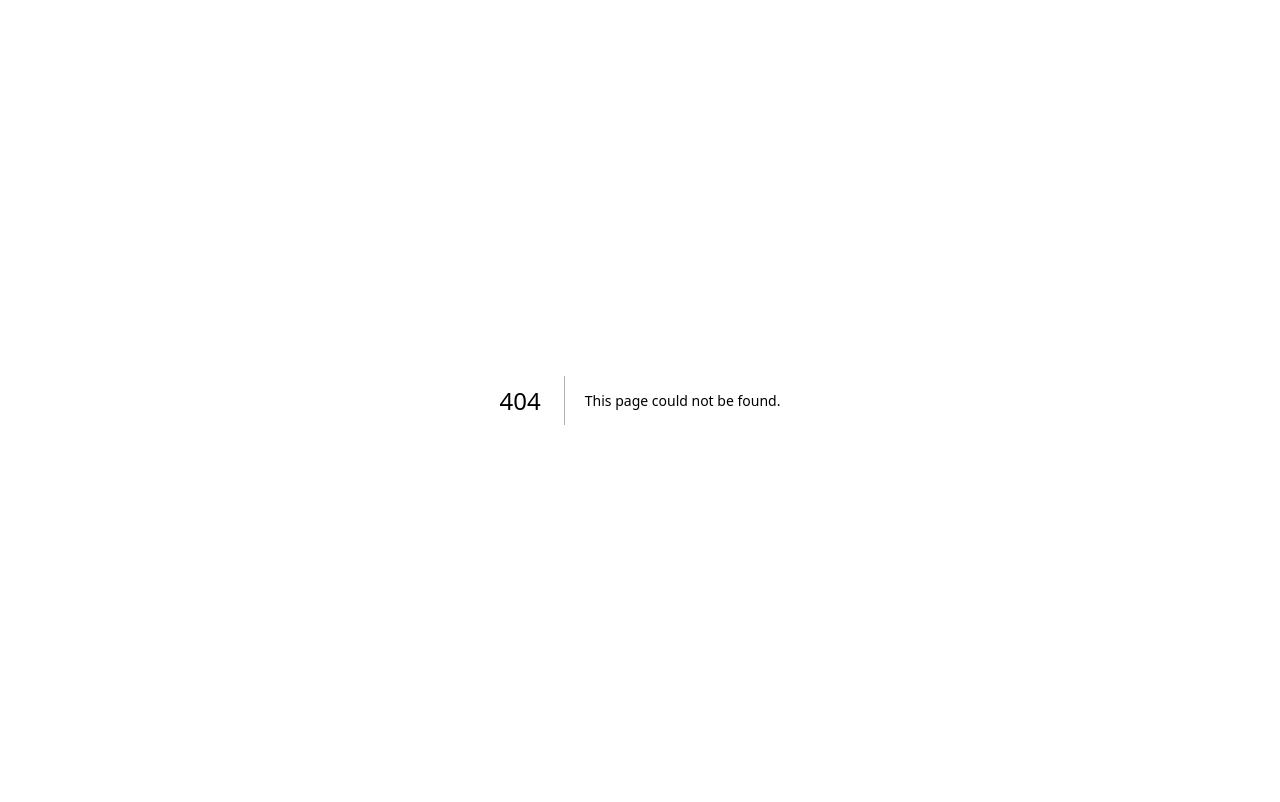
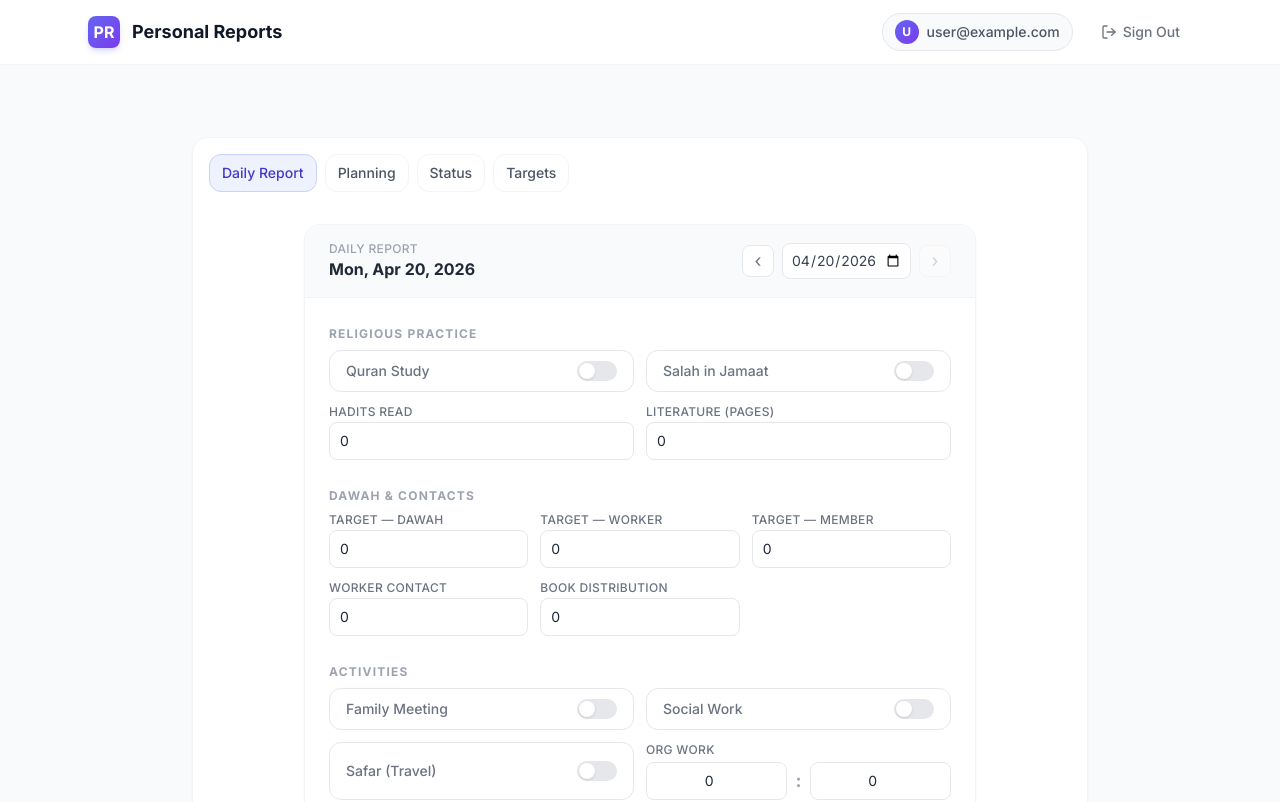
Before and after one commit to hsntareq/bjiweb, a Next.js app: page /personal-report in a window 1280 px wide. Before the commit this address had no page. Shown: the top 802 px of the page. Built offline with nearby package versions, Linux system fonts and the light colour scheme; no server answers; sample sign-in values are in the browser's storage.

Commit message:
chore: sync local changes

```diff
--- a/next.config.js
+++ /dev/null
@@ -1,9 +0,0 @@
-// This file sets the default port for Next.js dev server to 3000
-module.exports = {
-  devIndicators: {
-    port: 3000,
-  },
-  experimental: {
-    serverComponentsExternalPackages: ['next-auth', '@auth/core'],
-  },
-};
--- a/next.config.mjs
+++ b/next.config.mjs
@@ -1,8 +1,4 @@
 /** @type {import('next').NextConfig} */
-const nextConfig = {
-  experimental: {
-    serverComponentsExternalPackages: ['next-auth', '@auth/core'],
-  },
-};
+const nextConfig = {};
 
 export default nextConfig;
--- a/src/app/dashboard/page.tsx
+++ b/src/app/dashboard/page.tsx
@@ -2,7 +2,6 @@ import { ChevronRight, Clock, Package, ShoppingCart, TrendingUp } from "lucide-r
 import { getServerSession } from "next-auth";
 import { redirect } from "next/navigation";
 import { authOptions } from "../api/auth/[...nextauth]/route";
-import PersonalReportFormWrapper from "./personal-report-form-wrapper";
 import SignOutButton from "./sign-out-button";
 
 const stats = [
@@ -63,8 +62,12 @@ export default async function DashboardPage() {
 					))}
 				</div>
 
-				{/* Personal Report Form */}
-				<PersonalReportFormWrapper />
+				{/* Personal Report - moved to separate page */}
+				<div className="bg-white border border-gray-100 rounded-2xl p-6 shadow-sm mb-6">
+					<h2 className="text-sm font-bold text-gray-900 mb-2">Personal Reports</h2>
+					<p className="text-sm text-gray-500 mb-4">Daily reports, planning, status and targets — open the personal reports page to manage them.</p>
+					<a href="/personal-report" className="inline-flex items-center gap-2 px-4 py-2 rounded-lg bg-indigo-600 text-white text-sm font-semibold hover:opacity-95">Open Personal Reports</a>
+				</div>
 
 				{/* Quick actions */}
 				<div className="grid md:grid-cols-2 gap-4">
--- a/src/app/dashboard/personal-report-form-wrapper.tsx
+++ b/src/app/dashboard/personal-report-form-wrapper.tsx
@@ -7,7 +7,11 @@ import PersonalReportForm from "./personal-report-form";
 const API_URL = process.env.NEXT_PUBLIC_API_URL || "http://localhost:3001";
 
 function todayStr() {
-	return new Date().toISOString().split("T")[0];
+	const d = new Date();
+	const yyyy = d.getFullYear();
+	const mm = String(d.getMonth() + 1).padStart(2, "0");
+	const dd = String(d.getDate()).padStart(2, "0");
+	return `${yyyy}-${mm}-${dd}`;
 }
 
 export default function PersonalReportFormWrapper() {
--- a/src/app/dashboard/personal-report-form.tsx
+++ b/src/app/dashboard/personal-report-form.tsx
@@ -40,11 +40,19 @@ const emptyReport = (): ReportData => ({
 });
 
 function toDateStr(d: Date) {
-	return d.toISOString().split("T")[0];
+	const yyyy = d.getFullYear();
+	const mm = String(d.getMonth() + 1).padStart(2, "0");
+	const dd = String(d.getDate()).padStart(2, "0");
+	return `${yyyy}-${mm}-${dd}`;
+}
+
+function parseDateStr(dateStr: string) {
+	const [y, m, d] = dateStr.split("-").map((v) => Number(v));
+	return new Date(y, (m || 1) - 1, d || 1);
 }
 
 function formatDisplayDate(dateStr: string) {
-	const d = new Date(dateStr + "T00:00:00");
+	const d = parseDateStr(dateStr);
 	return d.toLocaleDateString("en-US", { weekday: "short", month: "short", day: "numeric", year: "numeric" });
 }
 
@@ -124,7 +132,7 @@ export default function PersonalReportForm({
 	}
 
 	function shiftDate(days: number) {
-		const d = new Date(date + "T00:00:00");
+		const d = parseDateStr(date);
 		d.setDate(d.getDate() + days);
 		onDateChange(toDateStr(d));
 	}
--- /dev/null
+++ b/src/app/personal-report/PersonalReportTabs.tsx
@@ -0,0 +1,43 @@
+"use client";
+import { useState } from "react";
+import PersonalReportFormWrapper from "../dashboard/personal-report-form-wrapper";
+
+export default function PersonalReportTabs() {
+	const tabs = ["Daily Report", "Planning", "Status", "Targets"];
+	const [active, setActive] = useState(0);
+
+	return (
+		<div className="max-w-4xl mx-auto my-8">
+			<div className="bg-white rounded-2xl border border-gray-100 p-4 shadow-sm">
+				<div className="flex gap-2 mb-4">
+					{tabs.map((t, i) => (
+						<button
+							key={t}
+							onClick={() => setActive(i)}
+							className={`px-3 py-2 rounded-xl text-sm font-medium transition ${i === active ? "bg-indigo-50 border border-indigo-200 text-indigo-700" : "bg-white border border-gray-100 text-gray-600 hover:bg-gray-50"
+								}`}
+						>
+							{t}
+						</button>
+					))}
+				</div>
+
+				<div className="mt-2">
+					{active === 0 && <PersonalReportFormWrapper />}
+
+					{active === 1 && (
+						<div className="p-4 text-sm text-gray-600">Planning tab — add planning UI here.</div>
+					)}
+
+					{active === 2 && (
+						<div className="p-4 text-sm text-gray-600">Status tab — show aggregated status and metrics here.</div>
+					)}
+
+					{active === 3 && (
+						<div className="p-4 text-sm text-gray-600">Targets tab — manage targets and goals here.</div>
+					)}
+				</div>
+			</div>
+		</div>
+	);
+}
--- /dev/null
+++ b/src/app/personal-report/page.tsx
@@ -0,0 +1,38 @@
+import { getServerSession } from "next-auth";
+import { redirect } from "next/navigation";
+import { authOptions } from "../api/auth/[...nextauth]/route";
+import SignOutButton from "../dashboard/sign-out-button";
+import PersonalReportTabs from "./PersonalReportTabs";
+
+export default async function PersonalReportPage() {
+	const session = await getServerSession(authOptions);
+	if (!session) redirect("/login");
+
+	return (
+		<div className="min-h-screen bg-gray-50">
+			<header className="bg-white border-b border-gray-100 sticky top-0 z-10">
+				<div className="max-w-6xl mx-auto px-6 h-16 flex items-center justify-between">
+					<div className="flex items-center gap-3">
+						<div className="w-8 h-8 rounded-lg bg-gradient-to-br from-indigo-500 to-violet-600 flex items-center justify-center shadow-md shadow-indigo-500/20">
+							<span className="text-white font-bold">PR</span>
+						</div>
+						<span className="font-bold text-gray-900 text-lg">Personal Reports</span>
+					</div>
+					<div className="flex items-center gap-4">
+						<div className="hidden sm:flex items-center gap-2 bg-gray-50 border border-gray-200 rounded-full px-3 py-1.5">
+							<div className="w-6 h-6 rounded-full bg-gradient-to-br from-indigo-500 to-violet-600 flex items-center justify-center text-white text-xs font-bold">
+								{(session.user?.email || session.user?.name || "U")[0].toUpperCase()}
+							</div>
+							<span className="text-sm text-gray-600 font-medium">{session.user?.email || session.user?.name}</span>
+						</div>
+						<SignOutButton />
+					</div>
+				</div>
+			</header>
+
+			<main className="max-w-6xl mx-auto px-6 py-10">
+				<PersonalReportTabs />
+			</main>
+		</div>
+	);
+}
--- a/src/app/providers.tsx
+++ b/src/app/providers.tsx
@@ -1,4 +1,5 @@
 "use client";
+
 import { SessionProvider } from "next-auth/react";
 
 export default function Providers({ children }: { children: React.ReactNode }) {
```
